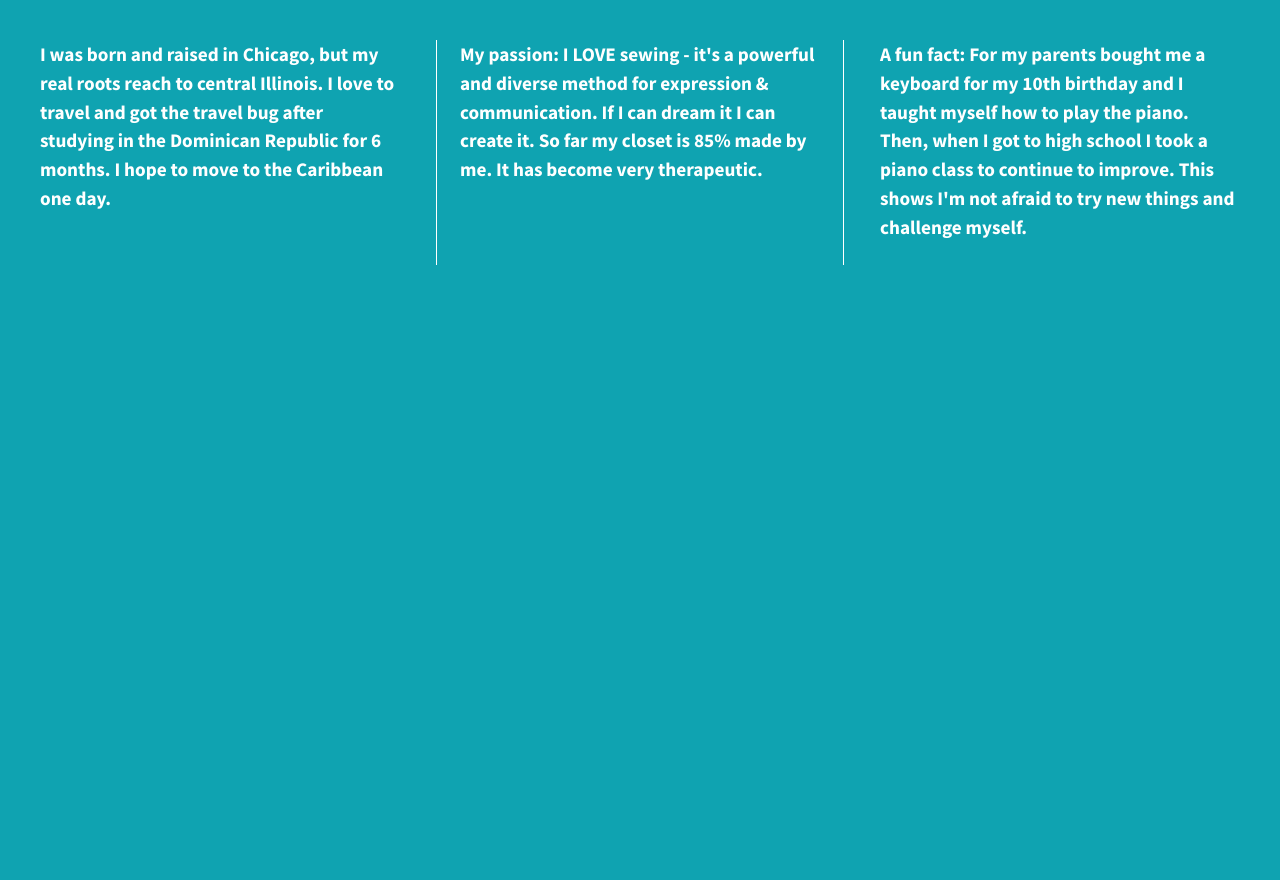
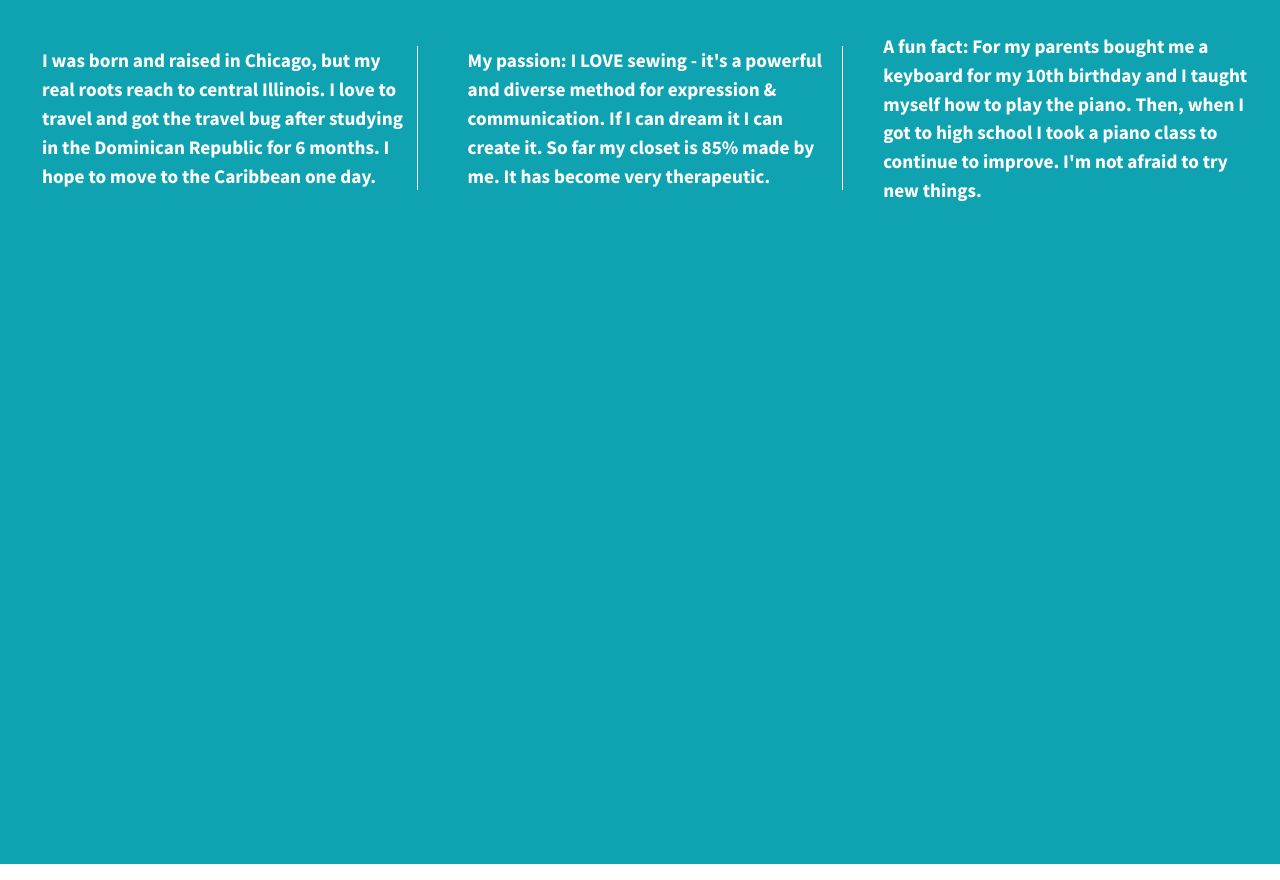
Before and after one commit to AshDesignsllc/flexbox-practice-1, a plain HTML site: page index.html in a window 1280 px wide. Drawn offline with nearby package versions, Linux system fonts and the light colour scheme.

Commit message:
Update flex css grid

```diff
--- a/css/main.css
+++ b/css/main.css
@@ -99,39 +99,42 @@ textarea {
 html {
   background-color: #fff;
   height: 100%;
+  width: 100%;
 }
 
 body {
   font-family: 'Source Sans Pro', sans-serif;
   padding: 2em;
-  font-size: 1.25em;
+  font-size: 1em;
   height: 100%;
+  font-weight: 700;
   background-color: #0fa3b1 !important;
 }
 
 .wrapper {
-  /*add display:flex and set justify-content to space-between*/
-  font-weight: 700;
   display: flex;
   justify-content: space-between;
+  align-items: center;
+  flex-flow: row wrap;
 }
 
 .div-1, .div-2, .div-3 {
-  /*give the divs a width of 30%, add display:flex, set justify-content and align-items to center*/
+  display: flex;
+  justify-content: center;
+  /* align-items: center; */
   color: #fff;
   line-height: 1.5em;
   font-size: 1.2rem;
-  height: 225px;
-  display: flex;
+  height: auto;
   width: 30%;
-  justify-content: center;
+
+
 }
 
-.div-2 {
-    border-left: 0.5px solid #fff;
+.div-1, .div-2 {
     border-right: 0.5px solid #fff;
-    padding: 0 1.2em;
-    align-self: flex-start;
+    padding: 0 10px;
+
 }
 
 
@@ -216,6 +219,7 @@ body {
    Modify as content requires.
    ========================================================================== */
 
+@media
 @media print,
        (-webkit-min-device-pixel-ratio: 1.25),
        (min-resolution: 1.25dppx),
--- a/index.html
+++ b/index.html
@@ -30,7 +30,7 @@
                 My passion: I LOVE sewing - it's a powerful and diverse method for expression & communication. If I can dream it I can create it. So far my closet is 85% made by me. It has become very therapeutic.
             </div>
             <div class="div-3">
-                A fun fact: For my parents bought me a keyboard for my 10th birthday and I taught myself how to play the piano. Then, when I got to high school I took a piano class to continue to improve. This shows I'm not afraid to try new things and challenge myself.
+                A fun fact: For my parents bought me a keyboard for my 10th birthday and I taught myself how to play the piano. Then, when I got to high school I took a piano class to continue to improve. I'm not afraid to try new things.
             </div>
         </section>
 
```
